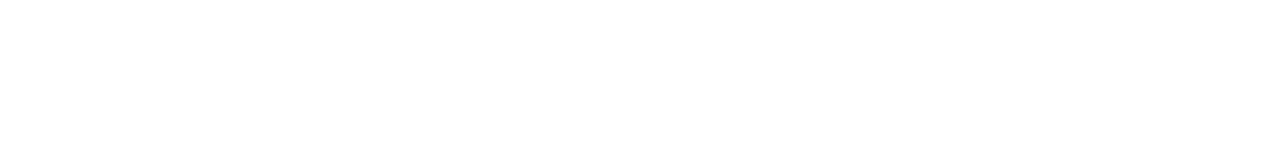
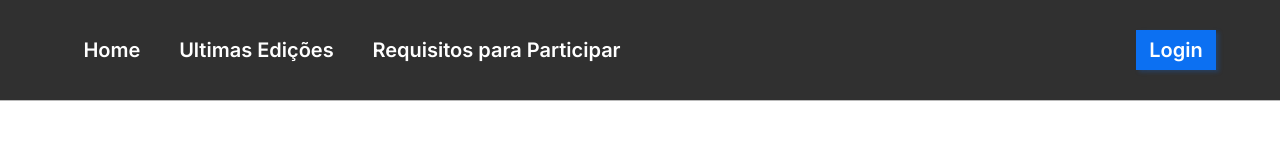
Before and after one commit to fernandorgoncalves/bootcamp-DNC, a plain HTML site: page index.html in a window 1280 px wide. Drawn offline with Linux system fonts and the light colour scheme; a web font is replaced by a local one.

Commit message:
Criação do estilo css do menu

```diff
--- a/index.html
+++ b/index.html
@@ -5,10 +5,21 @@
   <meta charset="UTF-8">
   <meta name="viewport" content="width=device-width, initial-scale=1.0">
   <title>Bootcamp DNC</title>
+  <link rel="stylesheet" href="style.css">
+  <link rel="preconnect" href="https://fonts.googleapis.com">
+  <link rel="preconnect" href="https://fonts.gstatic.com" crossorigin>
+  <link href="https://fonts.googleapis.com/css2?family=Hubballi&family=Inter:wght@100;200;300;400;600;800;900&family=Lato:wght@700&family=Montserrat:ital,wght@0,400;1,700&family=Oswald&family=Poppins:wght@400;700;800&family=Raleway:wght@600;700&display=swap" rel="stylesheet">
 </head>
 
 <body>
-
+  <nav id="principal">
+    <div id="menu">
+      <a href="">Home</a>
+      <a href="">Ultimas Edições</a>
+      <a href="">Requisitos para Participar</a>
+    </div>
+    <button>Login</button>
+  </nav>
 </body>
 
 </html>
--- /dev/null
+++ b/style.css
@@ -0,0 +1,45 @@
+body {
+  margin: 0px;
+  padding: 0px;
+}
+/* Menu de Navegação Principal*/
+#menu {
+  display: flex;
+  width: 45%;
+  justify-content: space-around;
+  align-items: center;
+  margin-left: 5%;
+}
+#principal {
+  width: 100%;
+  height: 100px;
+  display: flex;
+  background-color: #303030;
+  justify-content: space-between;
+  align-items: center;
+  border-bottom: 1px solid #bababa;
+}
+#principal div a {
+  font-family: "inter";
+  font-size: 20px;
+  font-weight: 600;
+  color: #ffffff;
+  text-decoration: none;
+}
+#principal div a:hover {
+  color: #cccccc;
+}
+#principal button {
+  align-items: center;
+  margin-right: 5%;
+  background: #0c70f2;
+  border: 0px;
+  height: 40px;
+  width: 80px;
+  font-family: "inter";
+  font-size: 20px;
+  font-weight: 600;
+  color: #ffffff;
+  box-shadow: 3px 2px 4px 0px rgba(12, 112, 242, 0.25);
+  cursor: pointer;
+}
```
